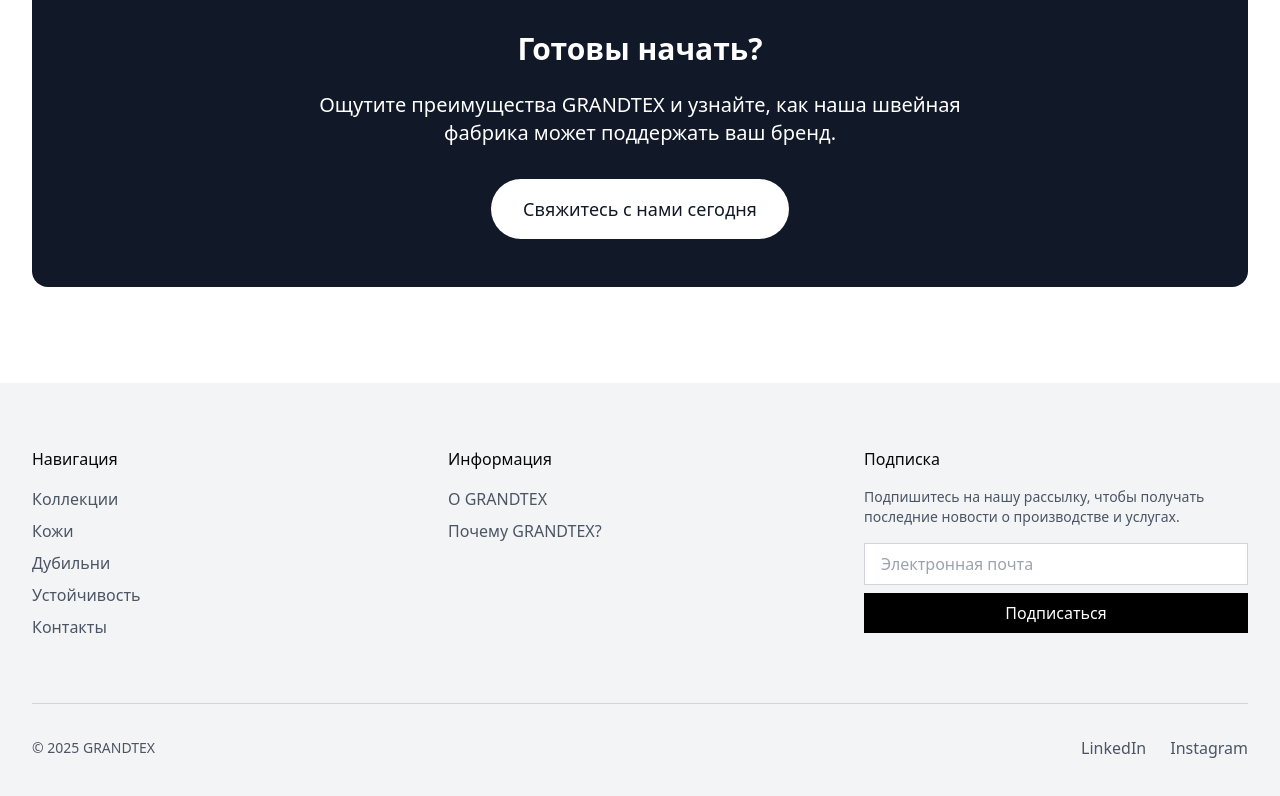
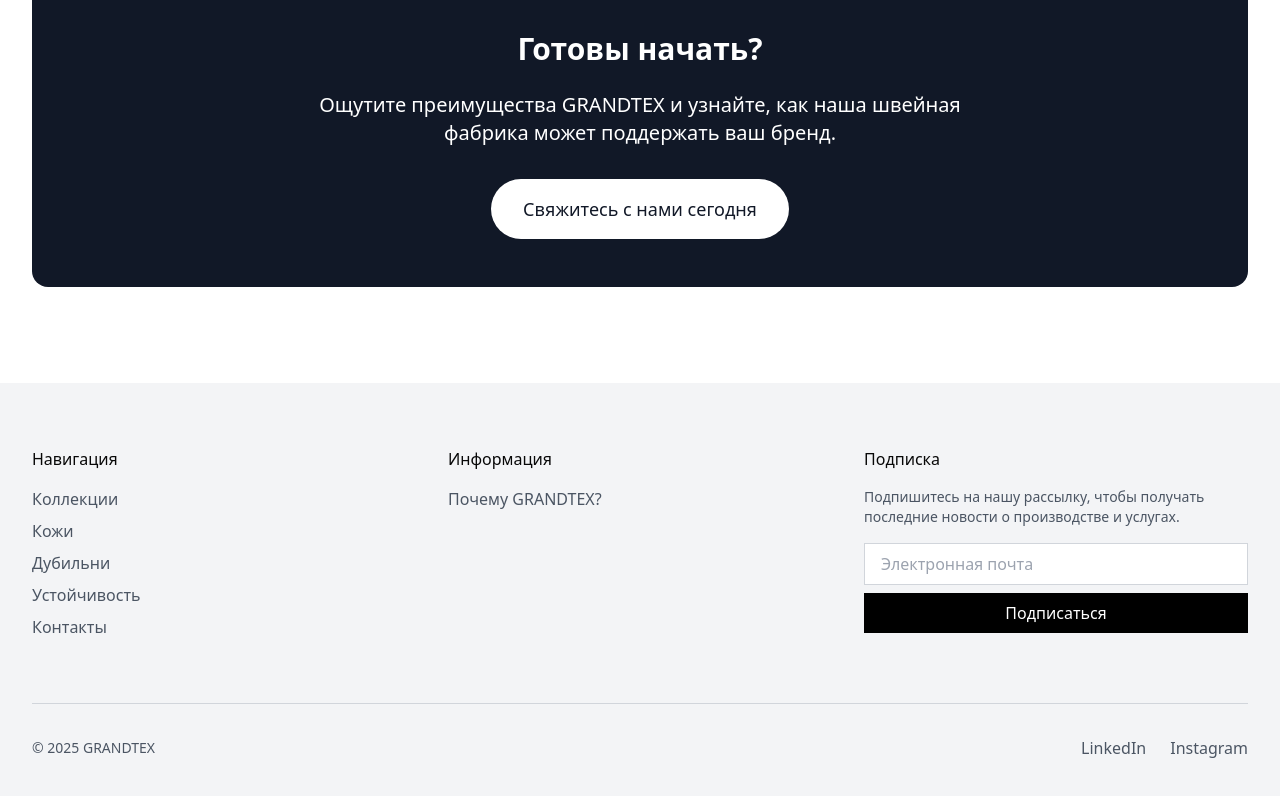
Before and after one commit to sCOSTAkg/samam, a Next.js app: page / in a window 1280 px wide. Shown: the part 3283-4079 px from the top of the page. Built offline with nearby package versions, Linux system fonts and the light colour scheme.

Commit message:
chore: address review comments

```diff
--- a/src/components/layout/Footer.tsx
+++ b/src/components/layout/Footer.tsx
@@ -49,14 +49,6 @@ export default function Footer() {
           <ul className="space-y-2">
             <li>
               <Link
-                href="/about-grandtex"
-                className="text-gray-600 hover:text-black"
-              >
-                О GRANDTEX
-              </Link>
-            </li>
-            <li>
-              <Link
                 href="/why-grandtex"
                 className="text-gray-600 hover:text-black"
               >
@@ -91,18 +83,22 @@ export default function Footer() {
       <div className="max-w-7xl mx-auto mt-16 pt-8 border-t border-gray-300 flex flex-col md:flex-row justify-between items-center">
         <p className="text-gray-600 text-sm">© 2025 GRANDTEX</p>
         <div className="flex space-x-6 mt-4 md:mt-0">
-          <Link
+          <a
             href="https://www.linkedin.com"
+            target="_blank"
+            rel="noopener noreferrer"
             className="text-gray-600 hover:text-black"
           >
             LinkedIn
-          </Link>
-          <Link
+          </a>
+          <a
             href="https://www.instagram.com"
+            target="_blank"
+            rel="noopener noreferrer"
             className="text-gray-600 hover:text-black"
           >
             Instagram
-          </Link>
+          </a>
         </div>
       </div>
     </footer>
```
